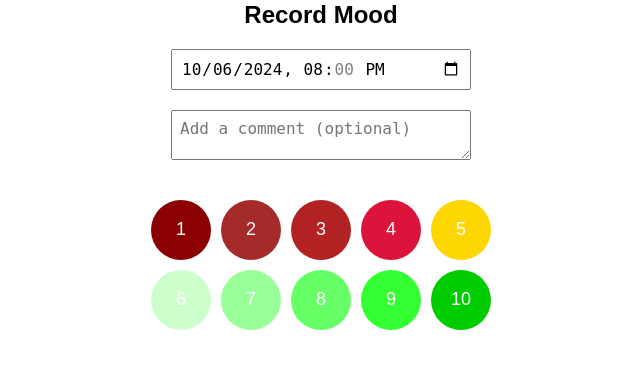
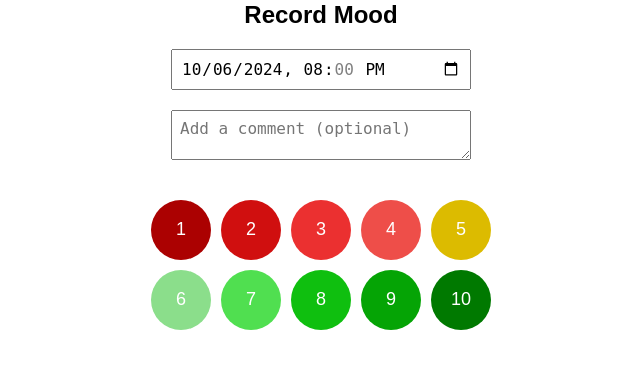
Before and after one commit to louisguichard/life-pulse, a Flask app: page /mood in a window 1280 px wide. Shown: the part 235-604 px from the top of the page, without its empty margins (319-959 px from the left). Run offline with Flask 3, Linux system fonts and the light colour scheme.

Commit message:
feat: adjust mood colors

```diff
--- a/templates/mood.html
+++ b/templates/mood.html
@@ -54,16 +54,16 @@
             cursor: pointer;
             border-radius: 50%;
         }
-        .mood-1 { background-color: #8B0000; }
-        .mood-2 { background-color: #A52A2A; }
-        .mood-3 { background-color: #B22222; }
-        .mood-4 { background-color: #DC143C; }
-        .mood-5 { background-color: #FFD700; }
-        .mood-6 { background-color: #CCFFCC; }
-        .mood-7 { background-color: #99FF99; }
-        .mood-8 { background-color: #66FF66; }
-        .mood-9 { background-color: #33FF33; }
-        .mood-10 { background-color: #00CC00; }
+        .mood-1 { background-color: #ab0101; }
+        .mood-2 { background-color: #d00f0f; }
+        .mood-3 { background-color: #eb3030; }
+        .mood-4 { background-color: #ee4e49; }
+        .mood-5 { background-color: #dcbb00; }
+        .mood-6 { background-color: #8bde8b; }
+        .mood-7 { background-color: #50df50; }
+        .mood-8 { background-color: #0fbf0f; }
+        .mood-9 { background-color: #05a405; }
+        .mood-10 { background-color: #007900; }
         @media (max-width: 400px) {
             .mood-buttons {
                 grid-template-columns: repeat(2, 50px);
```
